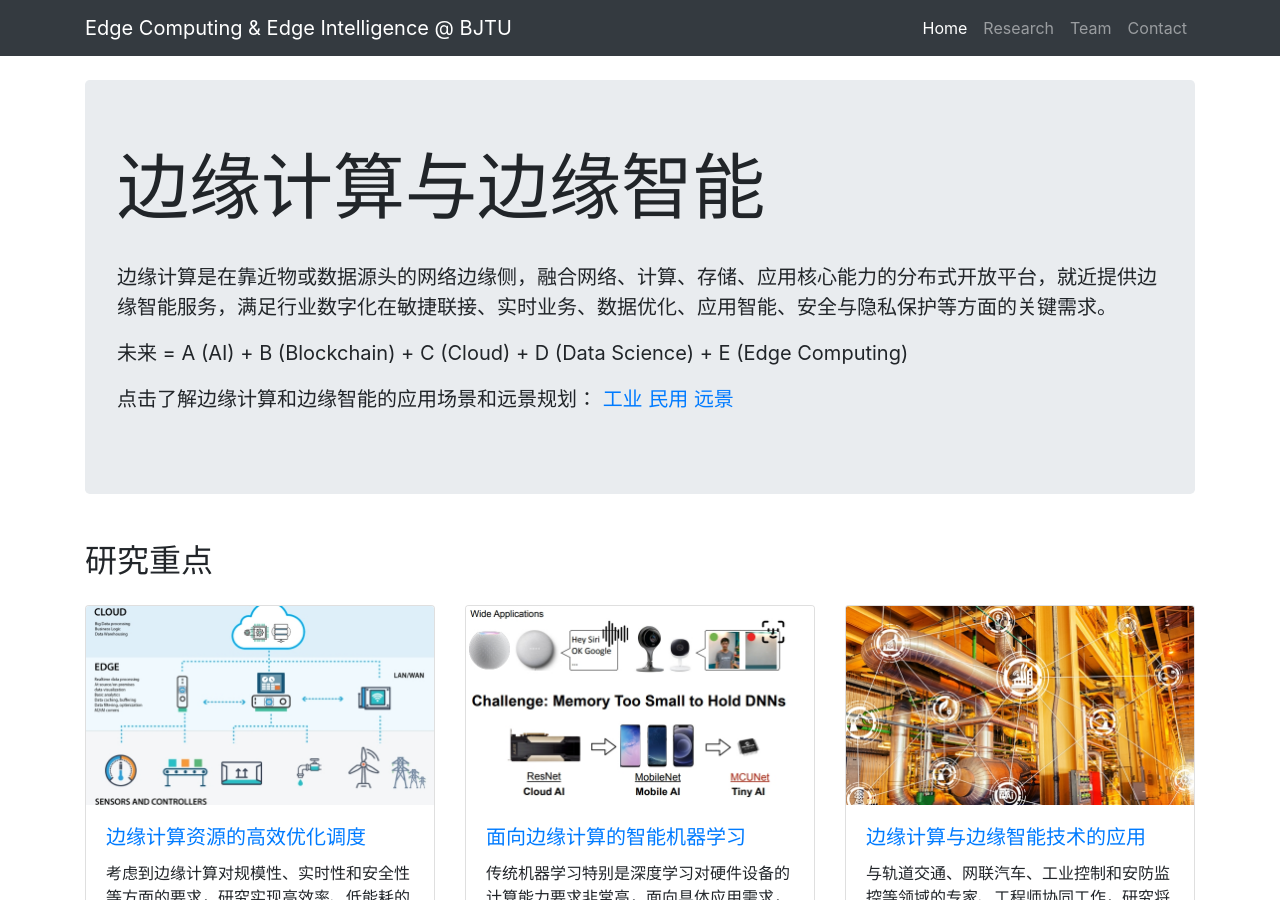
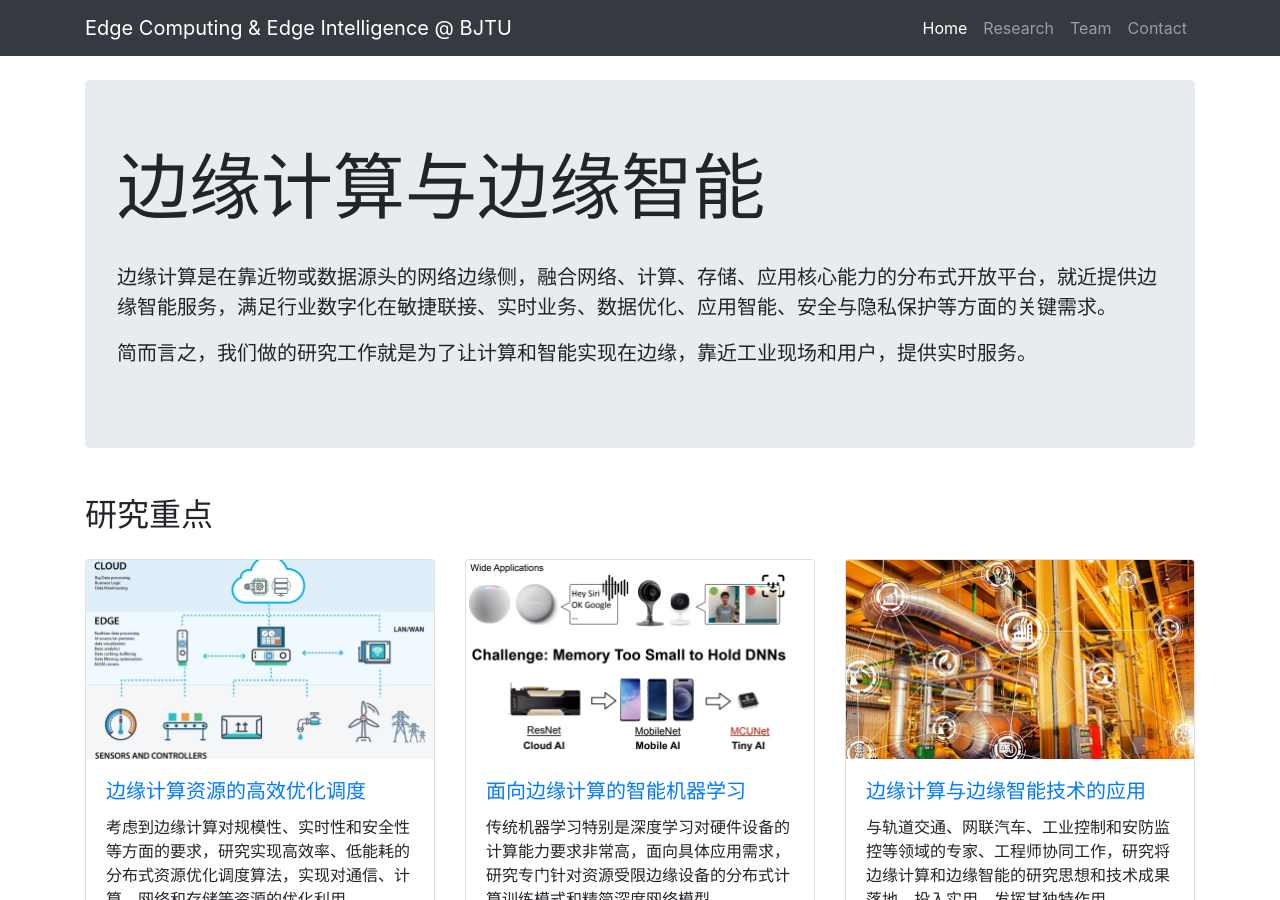
Before and after one commit to fangvv/Homepage, a Jekyll site: the page Edgecomp/index.html, which Jekyll copies as it is, in a window 1280 px wide and 900 px high. Built offline with Jekyll 4.4.1, drawn with Linux system fonts in a browser that asks for light colours; comment, search, counter and statistics services are not loaded; some of the changed text lies outside the part shown.

Commit message:
update head and paper

```diff
--- a/Edgecomp/index.html
+++ b/Edgecomp/index.html
@@ -33,13 +33,8 @@
  <header class="jumbotron my-4">
     <h1 class="display-3">边缘计算与边缘智能</h1>
     <br>
-    <p class="lead">边缘计算是在靠近物或数据源头的网络边缘侧，融合网络、计算、存储、应用核心能力的分布式开放平台，就近提供边缘智能服务，满足行业数字化在敏捷联接、实时业务、数据优化、应用智能、安全与隐私保护等方面的关键需求。
-    <p class="lead"><b>未来 =  A (AI) + B (Blockchain) + C (Cloud) + D (Data Science) + E (Edge Computing)</b></p>
-    <p class="lead"><b>点击了解边缘计算和边缘智能的应用场景和远景规划：
-        <a href="https://e.huawei.com/cn/solutions/business-needs/enterprise-network/agile-iot">工业</a>
-        <a href="https://www.arm.com/solutions/mobile-computing">民用</a>
-        <a href="https://www.iec.ch/whitepaper/pdf/IEC_WP_Edge_Intelligence.pdf">远景</a>
-    </b></p>
+    <p class="lead"><b>边缘计算是在靠近物或数据源头的网络边缘侧，融合网络、计算、存储、应用核心能力的分布式开放平台，就近提供边缘智能服务，满足行业数字化在敏捷联接、实时业务、数据优化、应用智能、安全与隐私保护等方面的关键需求。 </b></p>
+    <p class="lead"><b>简而言之，我们做的研究工作就是为了让计算和智能实现在边缘，靠近工业现场和用户，提供实时服务。</b></p>
 </header>
 <!-- Introduction Row -->
 
@@ -149,6 +144,7 @@
     <ul class="list-group list-group-flush">
       <li class="list-group-item">轨道表观伤损智能识别关键技术及应用，中国铁道学会科学技术奖二等奖(贡献排名第3), 2020.</li>
       <li class="list-group-item">面向轨道缺陷检测的联邦学习轻量化模型训练技术研究, 铁道学报, 已录用.</li>
+      <li class="list-group-item">Deep Reinforcement Learning Based Multi-Task Automated Channel Pruning for DNNs, IEEE IJCNN Conference, Accepted.</li>
       <li class="list-group-item">Classification-based Dynamic Network for Efficient Super-Resolution, IEEE ICASSP Conference, Accepted.</li>
       <li class="list-group-item">Joint Architecture Design and Workload Partitioning for DNN Inference on Industrial IoT Clusters, ACM Transactions on Internet Technolog, 2023.</li>
       <li class="list-group-item">JMDC: A Joint Model and Data Compression System for Deep Neural Networks Collaborative Computing in Edge-Cloud Networks, Journal of Parallel and Distributed Computing, 2023.</li>
```
